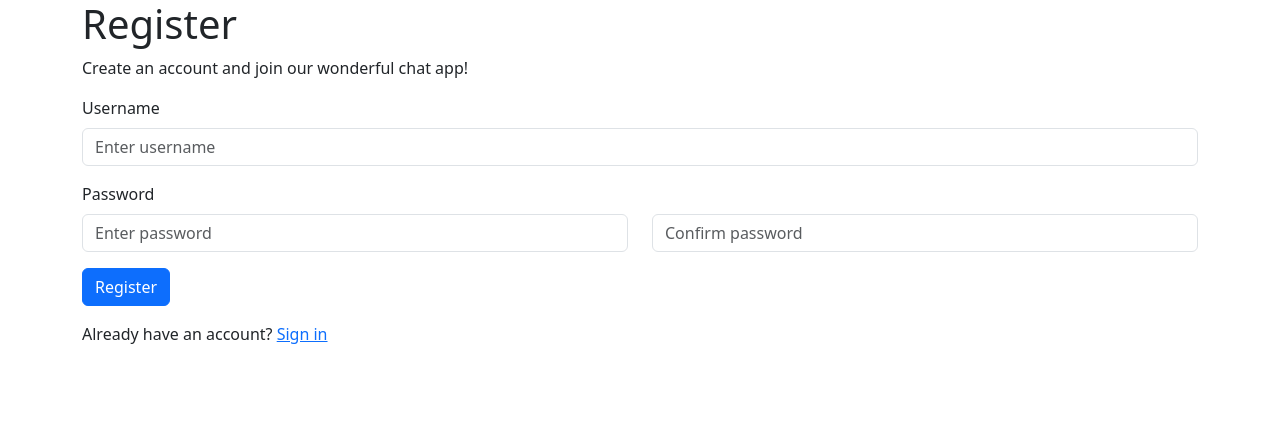
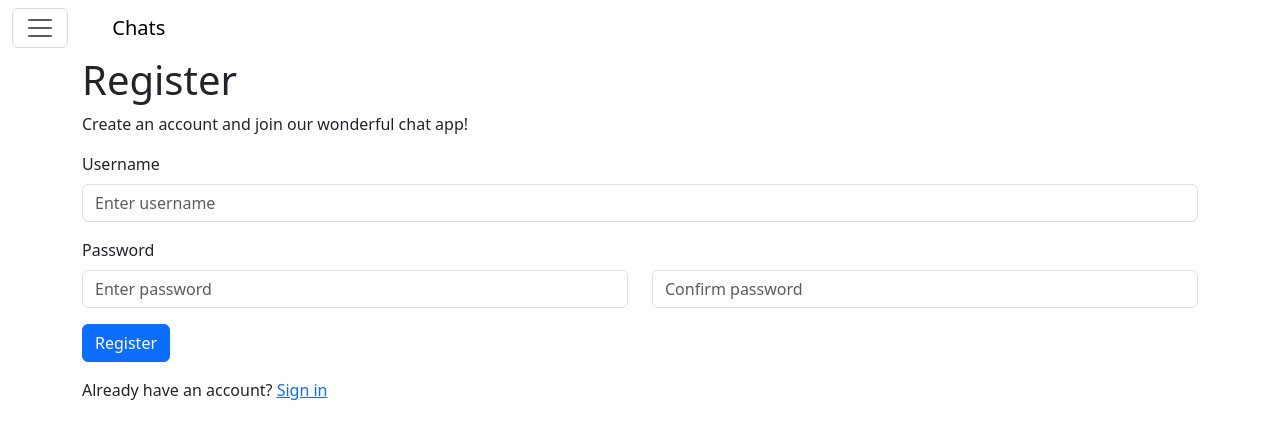
Before and after one commit to el-bekasto/oyu_chat, a React (Create React App) app in the folder frontend/: page /register in a window 1280 px wide. Shown: the top 438 px of the page. Built offline with nearby package versions, Linux system fonts and the light colour scheme.

Commit message:
returned hoc, it wasn't guilty in error...

```diff
--- a/frontend/src/App.js
+++ b/frontend/src/App.js
@@ -10,11 +10,13 @@ import Register from "./components/Register";
 function App() {
   return (
       <BrowserRouter>
+          <Layout>
               <Routes>
                   <Route path={"*"} element={ <ChatList/> }/>
                   <Route path={"/login"} element={ <Login/> }/>
                   <Route path={'/register'} element={ <Register/> }/>
               </Routes>
+          </Layout>
       </BrowserRouter>
   );
 }
--- a/frontend/src/actions/auth.js
+++ b/frontend/src/actions/auth.js
@@ -60,6 +60,5 @@ export const register = (username, password, re_password) => async dispatch => {
         dispatch({
             type: REGISTER_FAIL
         });
-        console.log('what the fuck');
     }
 }
--- a/frontend/src/components/Register.js
+++ b/frontend/src/components/Register.js
@@ -25,12 +25,11 @@ function Register({ register }) {
         if (formData.password === formData.re_password) {
             register(formData.username, formData.password, formData.re_password);
             setAccountCreated(true);
-            console.log('acc created!');
         }
     }
 
     if (accountCreated) {
-        return redirect('/');
+        // return redirect('/');
     }
 
     return (
--- /dev/null
+++ b/frontend/src/hocs/Layout.js
@@ -0,0 +1,11 @@
+import NavbarComponent from '../components/Navbar'
+import {Fragment} from "react";
+
+export default function Layout ({ children }) {
+    return (
+        <Fragment>
+            <NavbarComponent/>
+            {children}
+        </Fragment>
+    )
+}
```
